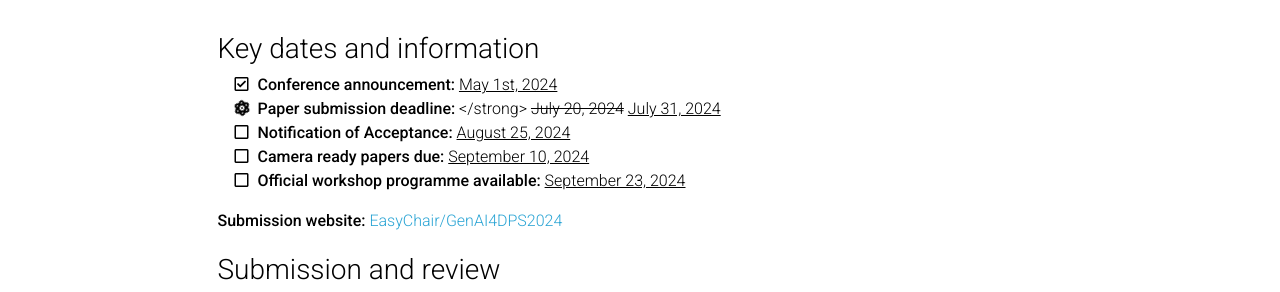
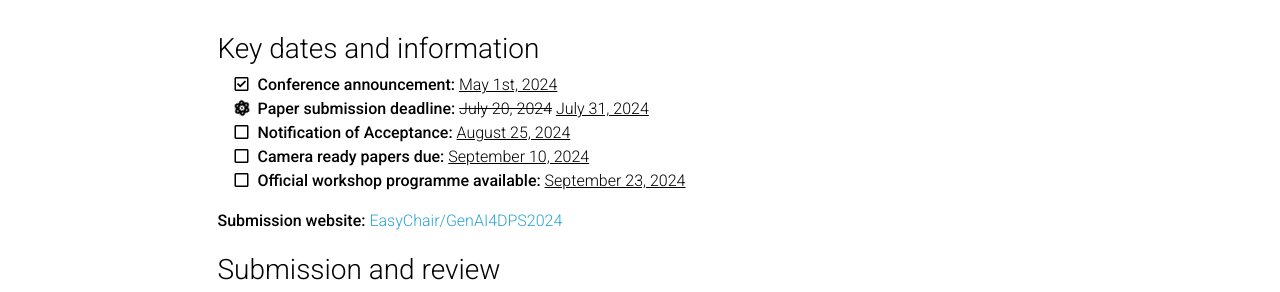
Before and after one commit to GenAI4DPS/advances-challenges, a Jekyll site: the page built from _pages/call-for-papers.md, in a window 1280 px wide and 1226 px high. Shown: the part 318-610 px from the top of the window. Built offline with Jekyll 4.4.1, drawn with Linux system fonts in a browser that asks for light colours; comment, search, counter and statistics services are not loaded; a style sheet for code colours, icons or effects is not loaded.

Commit message:
Update call-for-papers.md

```diff
--- a/_pages/call-for-papers.md
+++ b/_pages/call-for-papers.md
@@ -19,7 +19,7 @@ nav_order: 2
   <li>
     <!-- <span class="fa-li"><i class="fas fa-spinner fa-pulse"></i></span>  -->
     <span class="fa-li"><i class="fas fa-atom fa-spin"></i></span>
-    <strong>Paper submission deadline:</strong> </strong> <s>July 20, 2024</s> <u>July 31, 2024</u>
+    <strong>Paper submission deadline:</strong> <s>July 20, 2024</s> <u>July 31, 2024</u>
   </li>
   <li>
     <span class="fa-li"><i class="far fa-square"></i></span>
```
